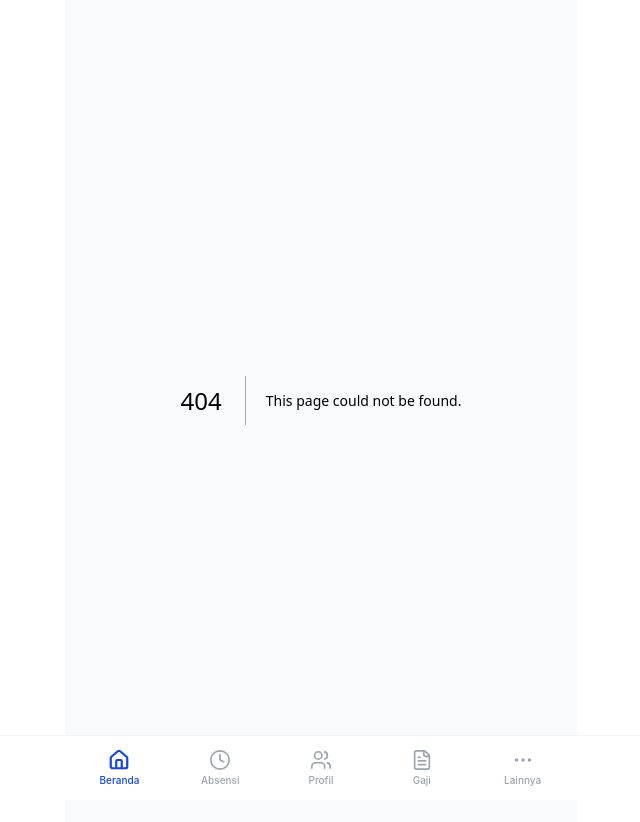
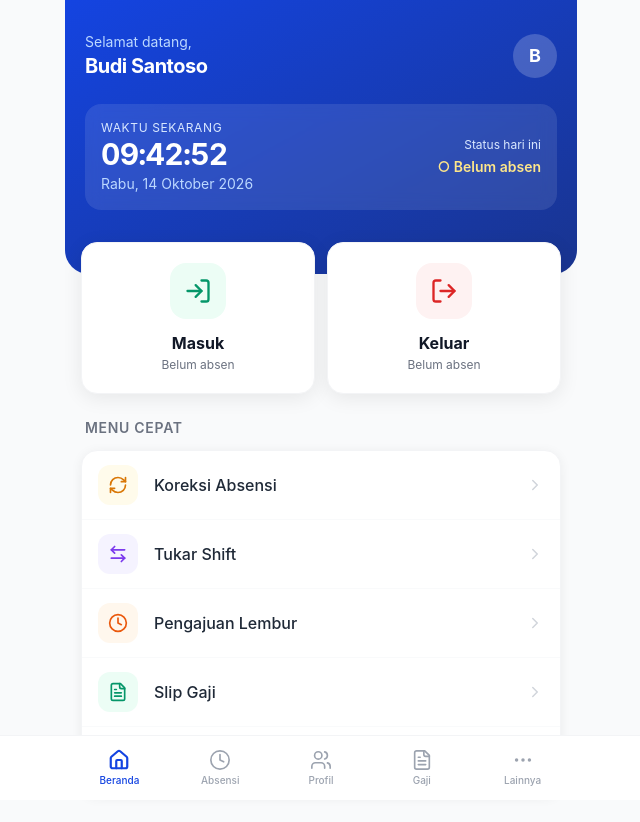
Before and after one commit to astiakanlol/absendsi-web, a Next.js app: page / in a window 1280 px wide. Before the commit this address had no page. Shown: the top 822 px of the page, without its empty margins (319-959 px from the left). Built offline with nearby package versions, Linux system fonts and the light colour scheme.

Commit message:
feat: add home dashboard with Masuk/Keluar (KAI Access style)

```diff
--- /dev/null
+++ b/app/page.tsx
@@ -0,0 +1,154 @@
+"use client";
+
+import { useEffect, useState } from "react";
+import Link from "next/link";
+import {
+  LogIn, LogOut, RefreshCw, ArrowLeftRight, Clock, FileText, User, ChevronRight, MapPin,
+} from "lucide-react";
+import { getTodayAttendance, getEmployee, addAttendance } from "@/lib/storage";
+import type { AttendanceRecord } from "@/lib/types";
+import { format } from "date-fns";
+import { id as localeId } from "date-fns/locale";
+
+export default function HomePage() {
+  const [today, setToday] = useState<AttendanceRecord[]>([]);
+  const [employee, setEmployee] = useState(getEmployee());
+  const [now, setNow] = useState(new Date());
+  const [loading, setLoading] = useState<"IN" | "OUT" | null>(null);
+  const [toast, setToast] = useState<string | null>(null);
+
+  useEffect(() => {
+    setToday(getTodayAttendance());
+    setEmployee(getEmployee());
+    const t = setInterval(() => setNow(new Date()), 1000);
+    return () => clearInterval(t);
+  }, []);
+
+  const lastIn = today.find((r) => r.type === "IN");
+  const lastOut = today.find((r) => r.type === "OUT");
+  const isCheckedIn = !!lastIn && (!lastOut || new Date(lastIn.timestamp) > new Date(lastOut.timestamp));
+
+  const handleAttend = (type: "IN" | "OUT") => {
+    setLoading(type);
+    setTimeout(() => {
+      addAttendance(type);
+      setToday(getTodayAttendance());
+      setLoading(null);
+      setToast(type === "IN" ? "✓ Check-In berhasil" : "✓ Check-Out berhasil");
+      setTimeout(() => setToast(null), 2500);
+    }, 600);
+  };
+
+  const menuItems = [
+    { href: "/koreksi", label: "Koreksi Absensi", icon: RefreshCw, color: "bg-amber-50 text-amber-600" },
+    { href: "/tukar-shift", label: "Tukar Shift", icon: ArrowLeftRight, color: "bg-violet-50 text-violet-600" },
+    { href: "/lembur", label: "Pengajuan Lembur", icon: Clock, color: "bg-orange-50 text-orange-600" },
+    { href: "/slip-gaji", label: "Slip Gaji", icon: FileText, color: "bg-emerald-50 text-emerald-600" },
+    { href: "/data-pekerja", label: "Data Pekerja", icon: User, color: "bg-kai-50 text-kai-600" },
+  ];
+
+  return (
+    <div className="min-h-screen">
+      <header className="bg-gradient-to-br from-kai-700 to-kai-900 text-white px-5 pt-8 pb-16 rounded-b-3xl">
+        <div className="flex items-center justify-between mb-6">
+          <div>
+            <p className="text-kai-200 text-sm">Selamat datang,</p>
+            <h1 className="text-xl font-bold tracking-tight">{employee.name}</h1>
+          </div>
+          <div className="w-11 h-11 rounded-full bg-white/20 flex items-center justify-center text-lg font-bold">
+            {employee.name.charAt(0)}
+          </div>
+        </div>
+        <div className="bg-white/10 backdrop-blur rounded-2xl p-4 flex items-center justify-between">
+          <div>
+            <p className="text-kai-100 text-xs uppercase tracking-wider">Waktu sekarang</p>
+            <p className="text-3xl font-bold tabular-nums tracking-tight">{format(now, "HH:mm:ss")}</p>
+            <p className="text-kai-200 text-sm mt-0.5">{format(now, "EEEE, d MMMM yyyy", { locale: localeId })}</p>
+          </div>
+          <div className="text-right">
+            <p className="text-kai-100 text-xs">Status hari ini</p>
+            <p className={`text-sm font-semibold mt-1 ${isCheckedIn ? "text-emerald-300" : "text-amber-200"}`}>
+              {isCheckedIn ? "● Sedang bekerja" : "○ Belum absen"}
+            </p>
+          </div>
+        </div>
+      </header>
+
+      <div className="px-4 -mt-8 relative z-10">
+        <div className="grid grid-cols-2 gap-3">
+          <button onClick={() => handleAttend("IN")} disabled={!!loading}
+            className="card-hover bg-white rounded-2xl shadow-card p-5 flex flex-col items-center gap-3 border border-gray-100 active:scale-[0.97]">
+            <div className="w-14 h-14 rounded-2xl bg-emerald-50 flex items-center justify-center">
+              {loading === "IN" ? (
+                <div className="w-6 h-6 border-2 border-emerald-500 border-t-transparent rounded-full animate-spin" />
+              ) : (
+                <LogIn className="text-emerald-600" size={28} />
+              )}
+            </div>
+            <div className="text-center">
+              <p className="font-bold text-gray-900">Masuk</p>
+              <p className="text-xs text-gray-500 mt-0.5">{lastIn ? format(new Date(lastIn.timestamp), "HH:mm") : "Belum absen"}</p>
+            </div>
+          </button>
+          <button onClick={() => handleAttend("OUT")} disabled={!!loading}
+            className="card-hover bg-white rounded-2xl shadow-card p-5 flex flex-col items-center gap-3 border border-gray-100 active:scale-[0.97]">
+            <div className="w-14 h-14 rounded-2xl bg-red-50 flex items-center justify-center">
+              {loading === "OUT" ? (
+                <div className="w-6 h-6 border-2 border-red-500 border-t-transparent rounded-full animate-spin" />
+              ) : (
+                <LogOut className="text-red-600" size={28} />
+              )}
+            </div>
+            <div className="text-center">
+              <p className="font-bold text-gray-900">Keluar</p>
+              <p className="text-xs text-gray-500 mt-0.5">{lastOut ? format(new Date(lastOut.timestamp), "HH:mm") : "Belum absen"}</p>
+            </div>
+          </button>
+        </div>
+      </div>
+
+      <div className="px-4 mt-6">
+        <h2 className="text-sm font-semibold text-gray-500 uppercase tracking-wider mb-3 px-1">Menu Cepat</h2>
+        <div className="bg-white rounded-2xl shadow-soft border border-gray-100 overflow-hidden">
+          {menuItems.map((item, i) => {
+            const Icon = item.icon;
+            return (
+              <Link key={item.href} href={item.href}
+                className={`flex items-center gap-4 px-4 py-3.5 active:bg-gray-50 transition-colors ${i < menuItems.length - 1 ? "border-b border-gray-50" : ""}`}>
+                <div className={`w-10 h-10 rounded-xl flex items-center justify-center ${item.color}`}><Icon size={20} /></div>
+                <span className="flex-1 font-medium text-gray-800">{item.label}</span>
+                <ChevronRight size={18} className="text-gray-300" />
+              </Link>
+            );
+          })}
+        </div>
+      </div>
+
+      {today.length > 0 && (
+        <div className="px-4 mt-6 mb-4">
+          <h2 className="text-sm font-semibold text-gray-500 uppercase tracking-wider mb-3 px-1">Riwayat Hari Ini</h2>
+          <div className="space-y-2">
+            {today.slice(0, 5).map((r) => (
+              <div key={r.id} className="bg-white rounded-xl px-4 py-3 flex items-center gap-3 shadow-soft border border-gray-100">
+                <div className={`w-9 h-9 rounded-full flex items-center justify-center ${r.type === "IN" ? "bg-emerald-50 text-emerald-600" : "bg-red-50 text-red-600"}`}>
+                  {r.type === "IN" ? <LogIn size={16} /> : <LogOut size={16} />}
+                </div>
+                <div className="flex-1">
+                  <p className="font-medium text-sm">{r.type === "IN" ? "Check-In" : "Check-Out"}</p>
+                  <p className="text-xs text-gray-500 flex items-center gap-1"><MapPin size={10} /> {r.location || "—"}</p>
+                </div>
+                <p className="text-sm font-semibold tabular-nums text-gray-700">{format(new Date(r.timestamp), "HH:mm")}</p>
+              </div>
+            ))}
+          </div>
+        </div>
+      )}
+
+      {toast && (
+        <div className="fixed top-6 left-1/2 -translate-x-1/2 z-[100] bg-gray-900 text-white text-sm font-medium px-5 py-2.5 rounded-full shadow-lg">
+          {toast}
+        </div>
+      )}
+    </div>
+  );
+}
```
